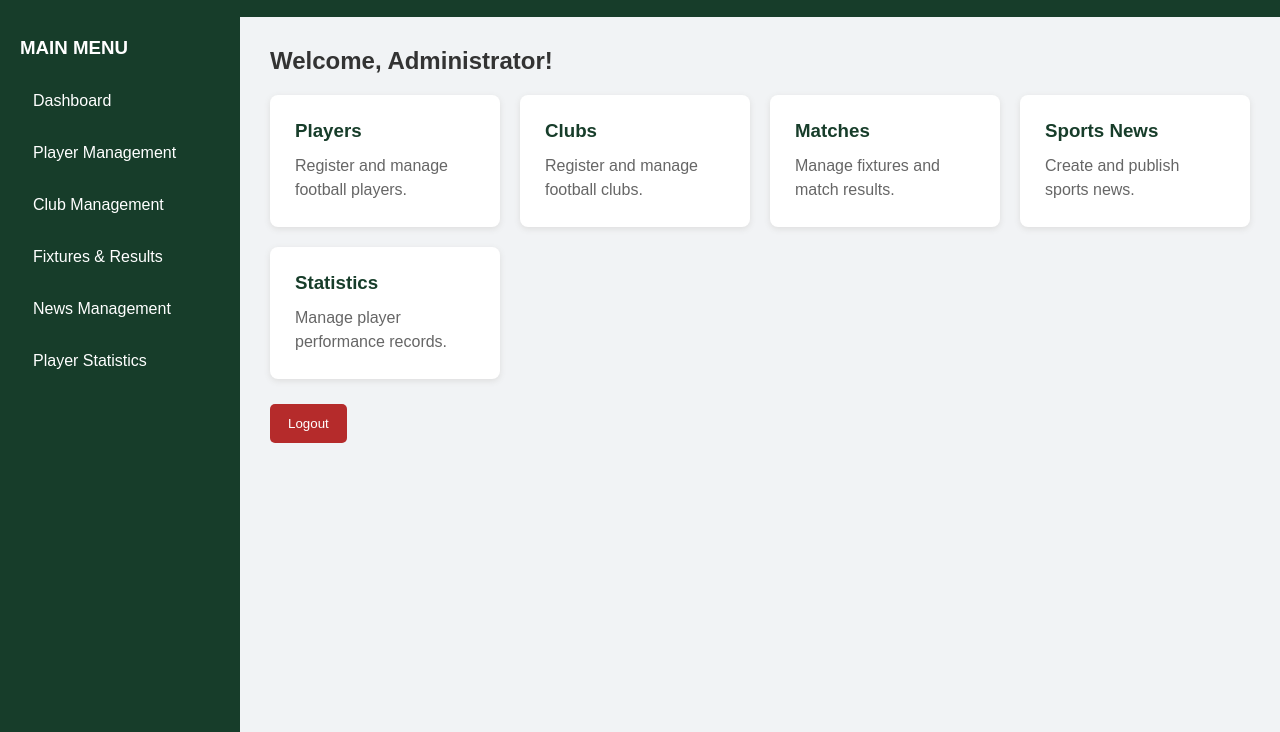
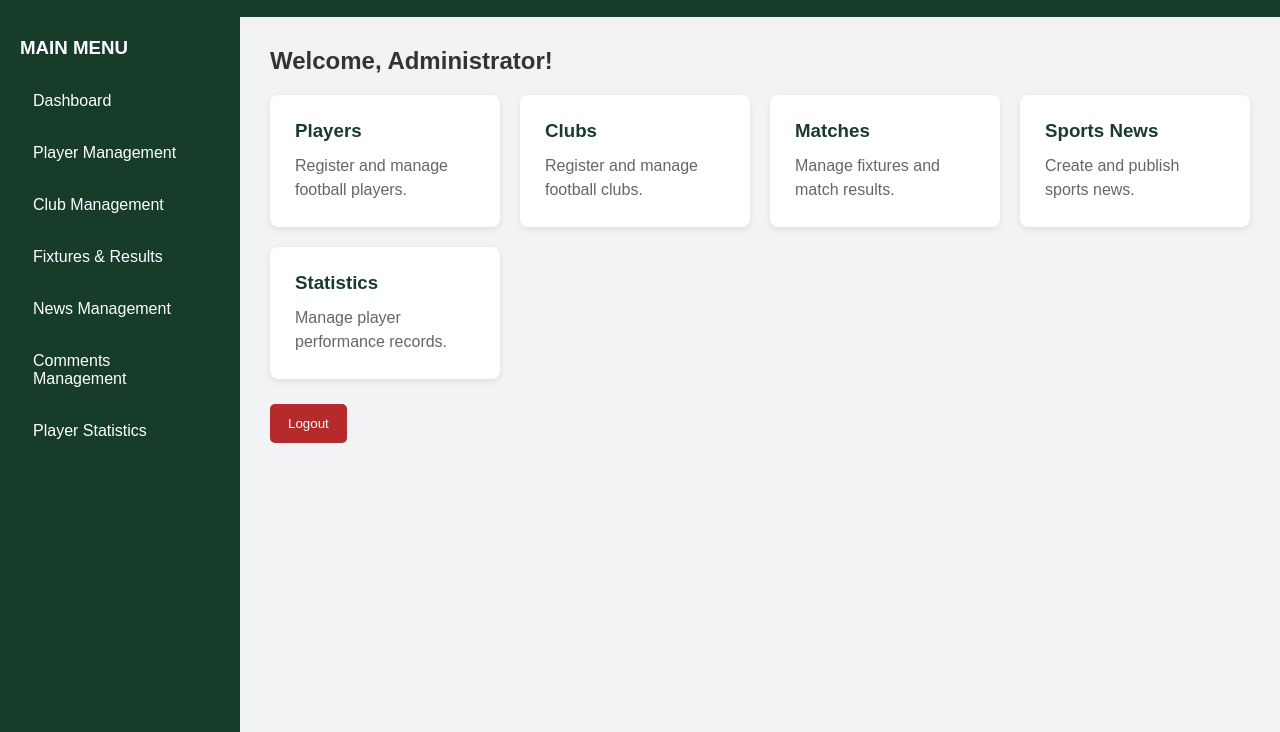
Before and after one commit to uriahmitchelljr2-cyber/bong-sports-network-clean, a plain HTML site: page admin/dashboard.html in a window 1280 px wide. Shown: the part 74-806 px from the top of the page. Drawn offline with Linux system fonts and the light colour scheme; a script that the page names is missing.

Commit message:
Add comments management to admin dashboard

```diff
--- a/admin/dashboard.html
+++ b/admin/dashboard.html
@@ -34,6 +34,8 @@
             <a href="matches.html">Fixtures & Results</a>
 
             <a href="news.html">News Management</a>
+
+            <a href="comments.html">Comments Management</a>
 
             <a href="statistics.html">Player Statistics</a>
 
```
